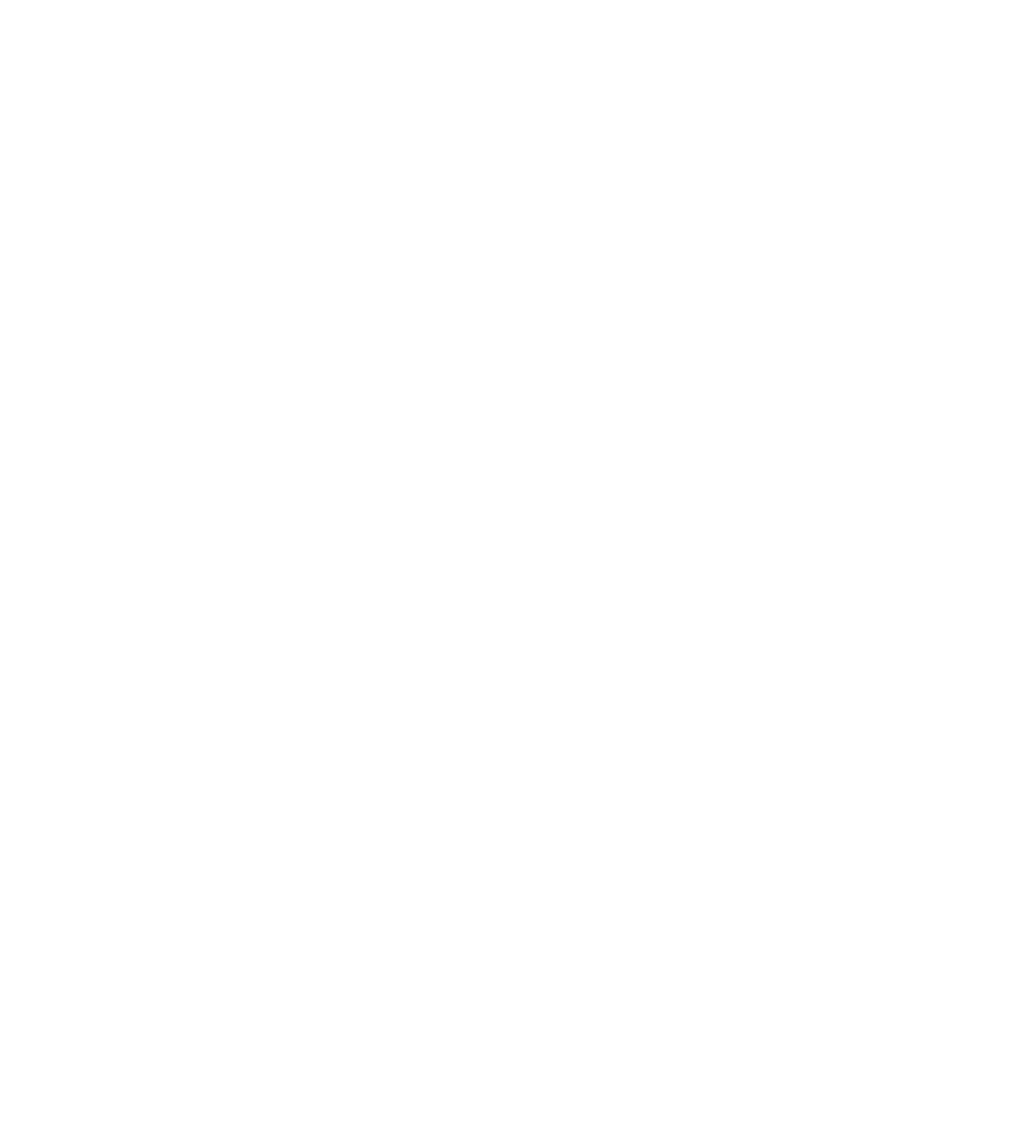
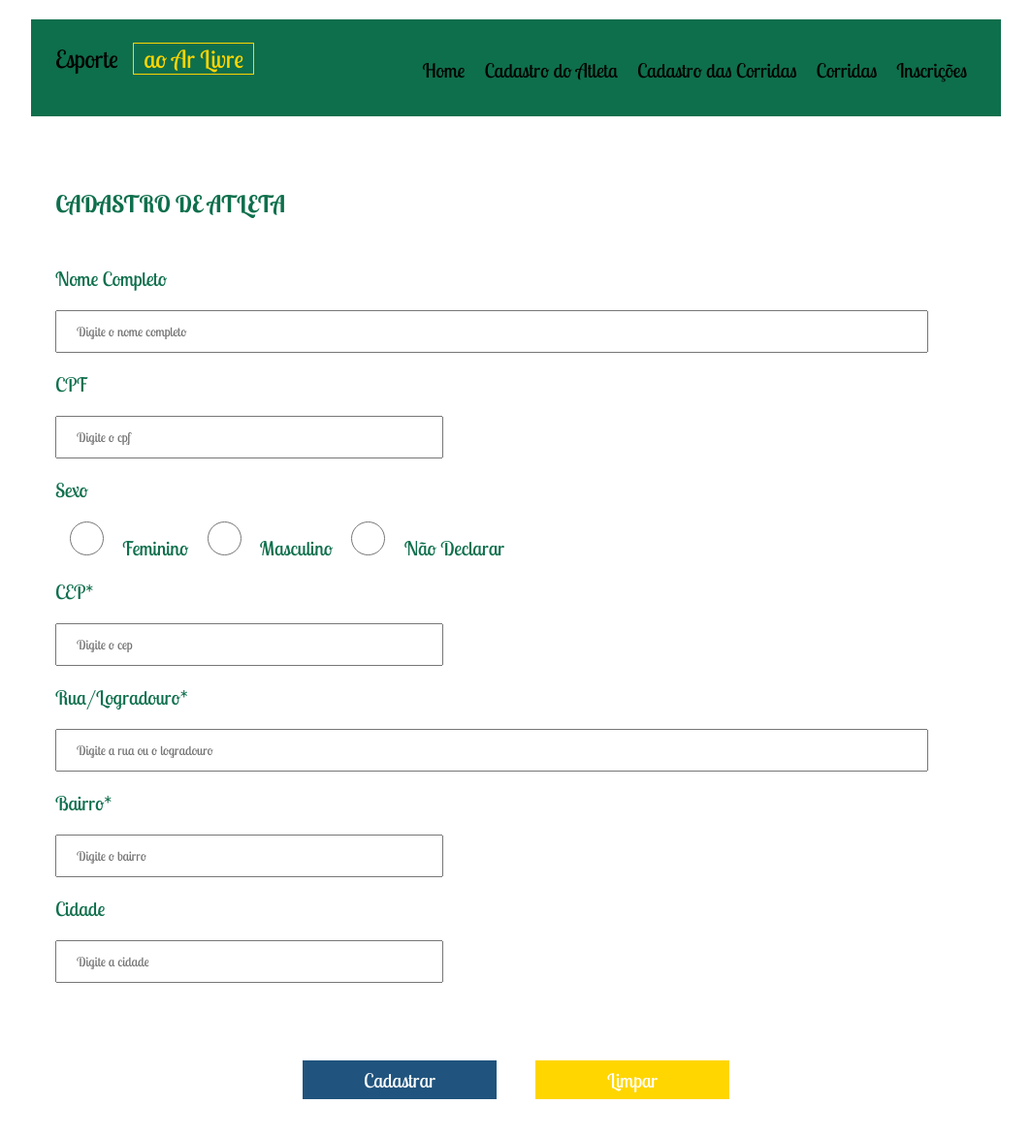
Before and after one commit to annalu-uu/esporte_arlivre_angular, an Angular app: page / in a window 1280 px wide. Shown: the top 1172 px of the page at 97% size, without its empty margins (108-1171 px from the left). Before the commit the page ends 800 px from the top, so only its background shows below. Built offline with nearby package versions, Linux system fonts and the light colour scheme.

Commit message:
alterado e criada a pasta home

```diff
--- a/src/app/app.component.html
+++ b/src/app/app.component.html
@@ -1,2 +1,5 @@
+<app-menu-component></app-menu-component>
+
+<app-atleta></app-atleta>
 
 <router-outlet></router-outlet>
--- a/src/app/app.component.ts
+++ b/src/app/app.component.ts
@@ -1,10 +1,14 @@
 import { Component } from '@angular/core';
 import { RouterOutlet } from '@angular/router';
+
+import { MenuComponentComponent } from './component/menu-component/menu-component.component';
+
+import { AtletaComponent } from './component/atleta/atleta.component';
 
 @Component({
   selector: 'app-root',
   standalone: true,
-  imports: [RouterOutlet],
+  imports: [RouterOutlet, MenuComponentComponent, AtletaComponent],
   templateUrl: './app.component.html',
   styleUrl: './app.component.css'
 })
--- /dev/null
+++ b/src/app/component/atleta/atleta.component.css
@@ -0,0 +1,69 @@
+#form{
+    width: 1000px;
+    min-height: 600px;
+    margin: 20px auto;
+    padding: 25px;
+    color: var(--cor-primaria);
+}
+
+h2{
+    margin: 30px 0px;
+    text-transform: uppercase;
+}
+
+#form-atleta{
+    width: 100%;
+    min-height: 600px;
+    font-size: 20px;
+}
+
+label{
+    display: block;
+    padding: 20px 0px;
+}
+
+input{
+    height: 30px;
+    padding: 20px;
+}
+
+.input01{
+    width: 900px;
+}
+.input02{
+    width: 400px;
+}
+
+input[type=radio]{
+    width: 35px;
+    height: 35px;
+    margin: 0px 15px;
+}
+
+#div-btns{
+    width: 100%;
+    height: 150px;
+    margin: 25px 0px;
+    display: flex;
+    align-items: center;
+    justify-content: center;
+}
+
+button{
+    width: 200px;
+    height: 40px;
+    cursor: pointer;
+    border: none;
+    color: var(--branco);
+    font-size: 20px;
+}
+
+#btnAdd{
+    background-color: var(--botao01);
+    margin-right: 20px;
+}
+
+#btnLimpar{
+    background-color: var(--botao02);
+    margin-left: 20px;
+}
--- /dev/null
+++ b/src/app/component/atleta/atleta.component.html
@@ -0,0 +1,43 @@
+<section id="form">
+    <h2> Cadastro de Atleta </h2>
+
+    <form action="" id="form-atleta">
+        <label for="nome"> Nome Completo </label>
+        <input type="text" name="nome" id="nome" class="input01"
+        maxlength="60" required placeholder="Digite o nome completo">
+
+        <label for="cpf"> CPF </label>
+        <input type="text" name="cpf" id="cpf" class="input02"
+        maxlength="14" required placeholder="Digite o cpf">
+
+        <label for="sexo"> Sexo </label>
+        <input type="radio" name="sexo" id="sexoF" class="radio01"
+        required value="M"> Feminino
+        <input type="radio" name="sexo" id="sexoM" class="radio01"
+        required value="F"> Masculino
+        <input type="radio" name="sexo" id="sexoM" class="radio01"
+        required value="N"> Não Declarar
+
+        <label for="cep"> CEP* </label>
+        <input type="text" name="cep" id="cep" class="input02"
+        maxlength="9" required placeholder="Digite o cep">
+
+        <label for="rua-logradouro"> Rua/Logradouro* </label>
+        <input type="text" name="rua-logradouro" id="rua-logradouro" class="input01"
+        maxlength="100" required placeholder="Digite a rua ou o logradouro">
+
+        <label for="bairro"> Bairro* </label>
+        <input type="text" name="bairro" id="bairro" class="input02"
+        maxlength="60" required placeholder="Digite o bairro">
+
+        <label for="cidade"> Cidade </label>
+        <input type="text" name="cidade" id="cidade" class="input02"
+        maxlength="60" required placeholder="Digite a cidade">
+
+        <div id="div-btns">
+            <button type="submit" id="btnAdd"> Cadastrar </button>
+            <button type="reset" id="btnLimpar"> Limpar </button>
+        </div>
+
+    </form>
+</section>
--- /dev/null
+++ b/src/app/component/home/home.component.html
@@ -0,0 +1 @@
+<p>home works!</p>
--- a/src/app/component/menu-component/menu-component.component.css
+++ b/src/app/component/menu-component/menu-component.component.css
@@ -0,0 +1,51 @@
+#cabecalho, #ul-menu{
+    display: flex;
+    align-items: center;
+}
+
+#ul-menu, #logo{
+    height: 100%;
+}
+
+#cabecalho{
+    width: 1000px;
+    height: 100px;
+    margin: 20px auto;
+    padding: 25px;
+    background-color: var(--cor-primaria);
+    justify-content: space-between;
+    color: var(--branca);
+}
+
+#logo, #menu{
+    width: 30%;
+    font-size: 25px;
+}
+
+#titulo-logo{
+    color: var(--botao02);
+    border: 1px solid var(--botao02);
+    margin: 0px 10px;
+    padding: 0px 10px;
+}
+
+#menu{
+    width: 70%;
+}
+
+#ul-menu{
+    list-style: none;
+    justify-content: right;
+}
+
+.Ink-menu{
+    color:var(--branca);
+    text-decoration: none;
+    margin: 0px 10px;
+    transition: 0.5s ease;
+    font-size: 20px;
+}
+
+.Ink-menu:hover{
+    opacity: 0.5;
+}
--- a/src/app/component/menu-component/menu-component.component.html
+++ b/src/app/component/menu-component/menu-component.component.html
@@ -1 +1,17 @@
-<p>menu-component works!</p>
+<header id="cabecalho">
+    <div id="logo">
+        Esporte <span
+        id="titulo-logo">ao Ar Livre</span>
+    </div>
+
+    <nav id="menu">
+        <ul id="ul-menu">
+            <li><a href="#" class="Ink-menu"> Home </a></li>
+            <li><a href="#" class="Ink-menu"> Cadastro do Atleta </a></li>
+            <li><a href="#" class="Ink-menu"> Cadastro das Corridas </a></li>
+            <li><a href="#" class="Ink-menu"> Corridas </a></li>
+            <li><a href="#" class="Ink-menu"> Inscrições </a></li>
+        </ul>
+    </nav>
+
+</header>
--- a/src/styles.css
+++ b/src/styles.css
@@ -1 +1,18 @@
-/* You can add global styles to this file, and also import other style files */
+@import url('https://fonts.googleapis.com/css2?family=Lobster+Two:ital,wght@0,400;0,700;1,400;1,700&family=Space+Grotesk:wght@300..700&display=swap');
+
+*{
+    margin: 0px;
+    padding: 0px;
+    box-sizing: border-box;
+    font-family: 'Lobster Two', sans-serif;
+}
+
+:root{
+    --cor-primaria: #0e6f4c;
+    --cor-secundaria: #54c05a;
+    --cor01: #174c1a;
+    --cor02: #ecdff7;
+    --botao01: #20547e;
+    --botao02: #FFD600;
+    --branco: #ffffff;
+}
```
Also changed, not shown: src/app/component/atleta/atleta.component.ts (added, +12 -0 lines), src/app/component/home/home.component.ts (added, +12 -0 lines), src/app/component/home/home.component.css (added), 2 other files (tests, documents, lock files or other folders).
